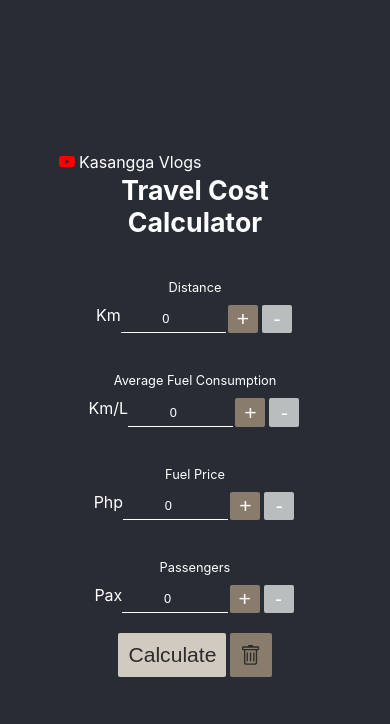
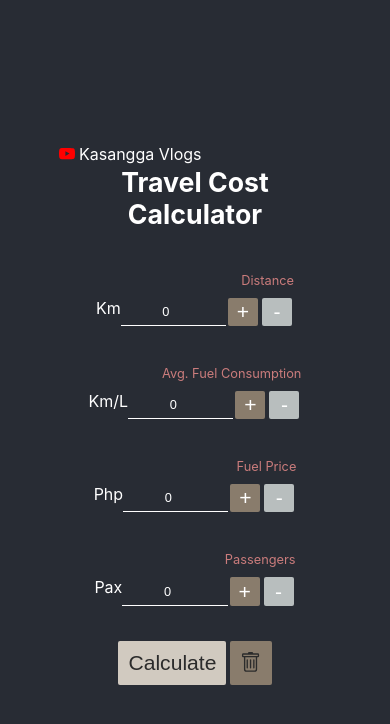
Before and after one commit to Pseudoman21/travel-cost-calculator, a React (Create React App) app: page / in a window 390 px wide. Shown: the top 724 px of the page. Built offline with nearby package versions, Linux system fonts and the light colour scheme.

Commit message:
Add validation

```diff
--- a/src/App.css
+++ b/src/App.css
@@ -118,14 +118,22 @@ input:focus-visible {
   outline-offset: none !important;
 }
 
+.text-error {
+  color: #ff1e1e;
+  font-size: 2vh;
+  margin-bottom: 15px;
+}
+
 label {
-  font-size: calc(5px + 2vmin);
+  color: #ca7c7c;
+  font-size: calc(3px + 2vmin);
+  text-align: right;
 }
 
 .modal-body h2,
 .modal-body h3 {
   margin-top: 0;
-  color:rgb(244, 216, 216);
+  color: rgb(244, 216, 216);
 }
 
 .btn-close {
@@ -148,6 +156,10 @@ label {
 }
 
 @media screen and (max-width: 568px) {
+  label {
+    font-size: calc(5px + 2vmin);
+  }
+
   .d-lg-flex {
     display: grid;
   }
--- a/src/App.js
+++ b/src/App.js
@@ -4,6 +4,7 @@ import { BsCompass, BsTrash, BsYoutube } from 'react-icons/bs'
 import ModalDialog from './components/ModalDialog'
 
 function App () {
+  const [error, setError] = useState('')
   const [total, setTotal] = useState(0)
   const [totalPerPassenger, setTotalPerPassenger] = useState(0)
   const [fuel, setFuel] = useState(0)
@@ -21,12 +22,14 @@ function App () {
       (kmToTravel === 0) | (avgFuelCons === 0) ||
       fuelPrice === 0 ||
       passenger === 0
-    )
-      return
-    setFuel(fuel)
-    setTotal(computed)
-    setTotalPerPassenger(computed / passenger)
-    setIsOpen(true)
+    ) {
+      setError('Error: All fields are required')
+    } else {
+      setFuel(fuel)
+      setTotal(computed)
+      setTotalPerPassenger(computed / passenger)
+      setIsOpen(true)
+    }
   }
   const [visible, setIsOpen] = useState(false)
   return (
@@ -73,7 +76,9 @@ function App () {
                     type='number'
                     onChange={e => {
                       setKmToTravel(e.target.value)
+                      setError('')
                     }}
+                    required
                   />
                   <button
                     className='btn-a'
@@ -96,7 +101,7 @@ function App () {
                 </div>
               </div>
               <div className='form-group'>
-                <label>Average Fuel Consumption</label>
+                <label>Avg. Fuel Consumption</label>
                 <div className='d-flex'>
                   <span>Km/L</span>
 
@@ -106,6 +111,7 @@ function App () {
                     type='number'
                     onChange={e => {
                       setAvgFuelCons(e.target.value)
+                      setError('')
                     }}
                   />
                   <button
@@ -138,6 +144,7 @@ function App () {
                     type='number'
                     onChange={e => {
                       setFuelPrice(e.target.value)
+                      setError('')
                     }}
                   />
                   <button
@@ -170,6 +177,7 @@ function App () {
                     type='number'
                     onChange={e => {
                       setPassenger(e.target.value)
+                      setError('')
                     }}
                   />
                   <button
@@ -192,6 +200,9 @@ function App () {
                   </button>
                 </div>
               </div>
+              <span className='text-error'>
+                <i>{error}</i>
+              </span>
               <div className='d-flex'>
                 <button className='btn-c' onClick={calculate}>
                   Calculate
@@ -206,6 +217,7 @@ function App () {
                     setTotal(0)
                     setTotalPerPassenger(0)
                     setFuelPrice(0)
+                    setError('')
                   }}
                 >
                   <BsTrash style={{ color: 'rgb(43, 43, 43)' }} />
```
